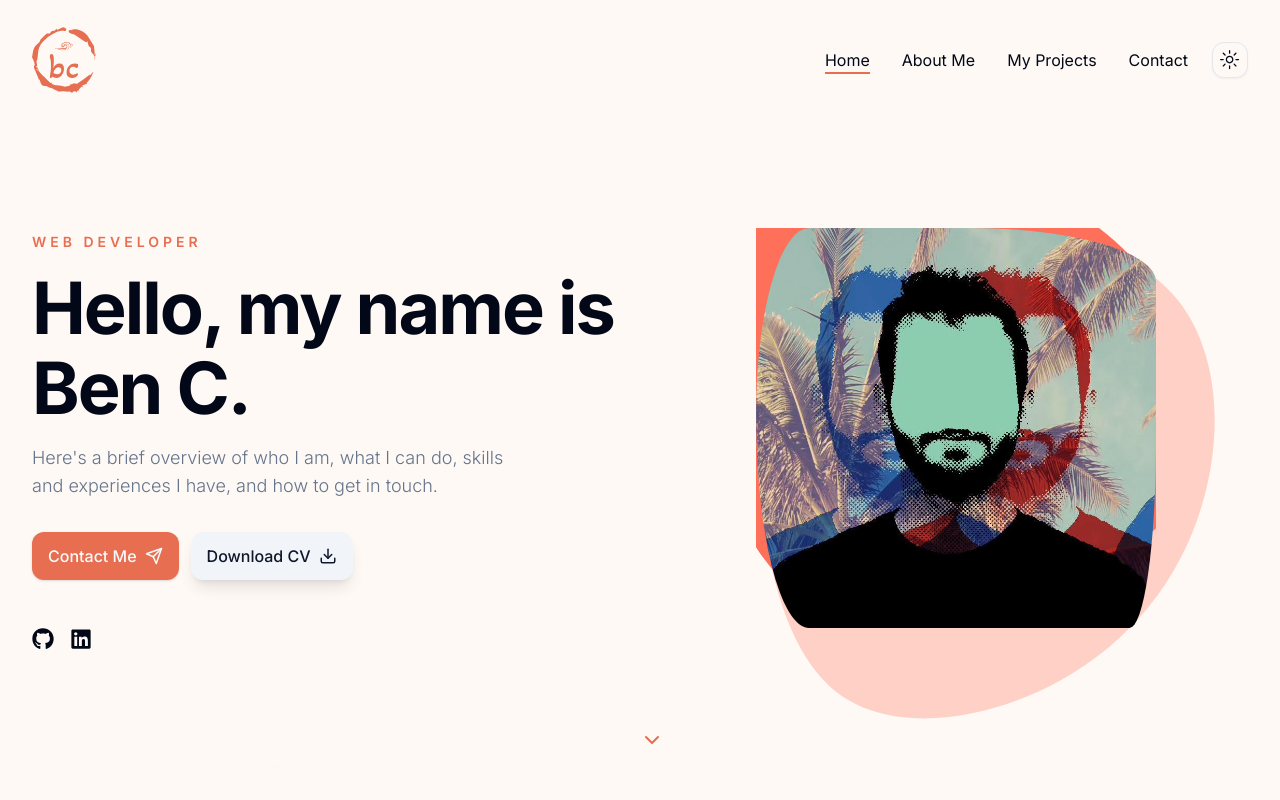
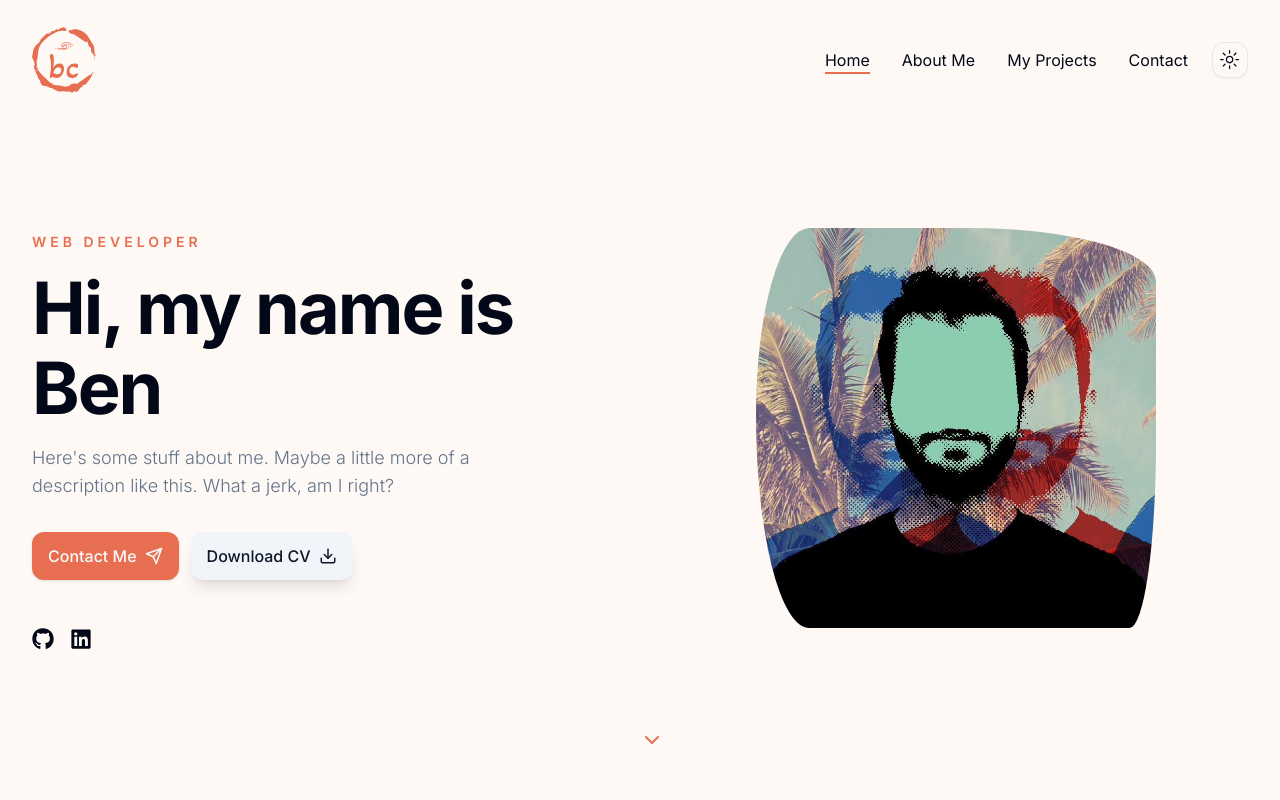
Before and after one commit to bchussid/portfolio, a Next.js app: page / in a window 1280 px wide. Shown: the top 800 px of the page. Built offline with nearby package versions, Linux system fonts and the light colour scheme.

Commit message:
edit/hero section

```diff
--- a/src/components/Hero.tsx
+++ b/src/components/Hero.tsx
@@ -10,7 +10,7 @@ import ProfilePic from "./ProfilePic";
 
 const Hero = () => {
   return (
-    <section className="py-12 xl:py-24 h-[84vh] xl:pt-28 bg-hero bg-no-repeat bg-cover bg-bottom dark:bg-none ">
+    <section className="py-12 xl:py-24 h-[80vh] xl:pt-28">
       <div className="container mx-auto">
         <div className="flex justify-between gap-x-8">
           {/* text */}
@@ -21,10 +21,10 @@ const Hero = () => {
             <div className="text-sm uppercase font-semibold mb-4 text-primary tracking-[4px]">
               Web Developer
             </div>
-            <h1 className="h1 mb-4">Hello, my name is Ben C.</h1>
+            <h1 className="h1 mb-4">Hi, my name is Ben</h1>
             <p className="subtitle max-w-[490px] mx-auto xl:mx-0">
-              Here&apos;s a brief overview of who I am, what I can do, skills
-              and experiences I have, and how to get in touch.
+              Here&apos;s some stuff about me. Maybe a little more of a
+              description like this. What a jerk, am I right?
             </p>
             {/* buttons */}
             <div className="flex flex-col gap-y-3 md:flex-row gap-x-3 mx-auto xl:mx-0 mb-12">
@@ -43,15 +43,17 @@ const Hero = () => {
             {/* socials */}
             <Socials
               containerStyles="flex gap-x-4 mx-auto xl:mx-0"
-              iconStyles="text-foreground text-[22px] hover:text-destructive transition-all"
+              iconStyles="text-foreground text-[22px] hover:text-primary transition-all"
               size={50}
             />
           </div>
           {/* image */}
           <div className="hidden xl:flex relative">
-            <div className="bg-hero_shape2_light dark:bg-hero_shape2_dark w-[500px] h-[500px] bg-no-repeat absolute -top-1 -right-2">
+            {/* removed from below: bg-hero_shape2_light dark:bg-hero_shape2_dark */}
+            <div className=" w-[500px] h-[500px] bg-no-repeat absolute -top-1 -right-2">
               <ProfilePic
-                containerStyles="bg-hero_shape dark:bg-none w-[400px] h-[400px] bg-no-repeat relative bg-bottom"
+                //? removed from below: bg-hero_shape
+                containerStyles="dark:bg-none w-[400px] h-[400px] bg-no-repeat relative bg-bottom"
                 imgSrc="/hero/profile-pic.png"
               />
             </div>
```
